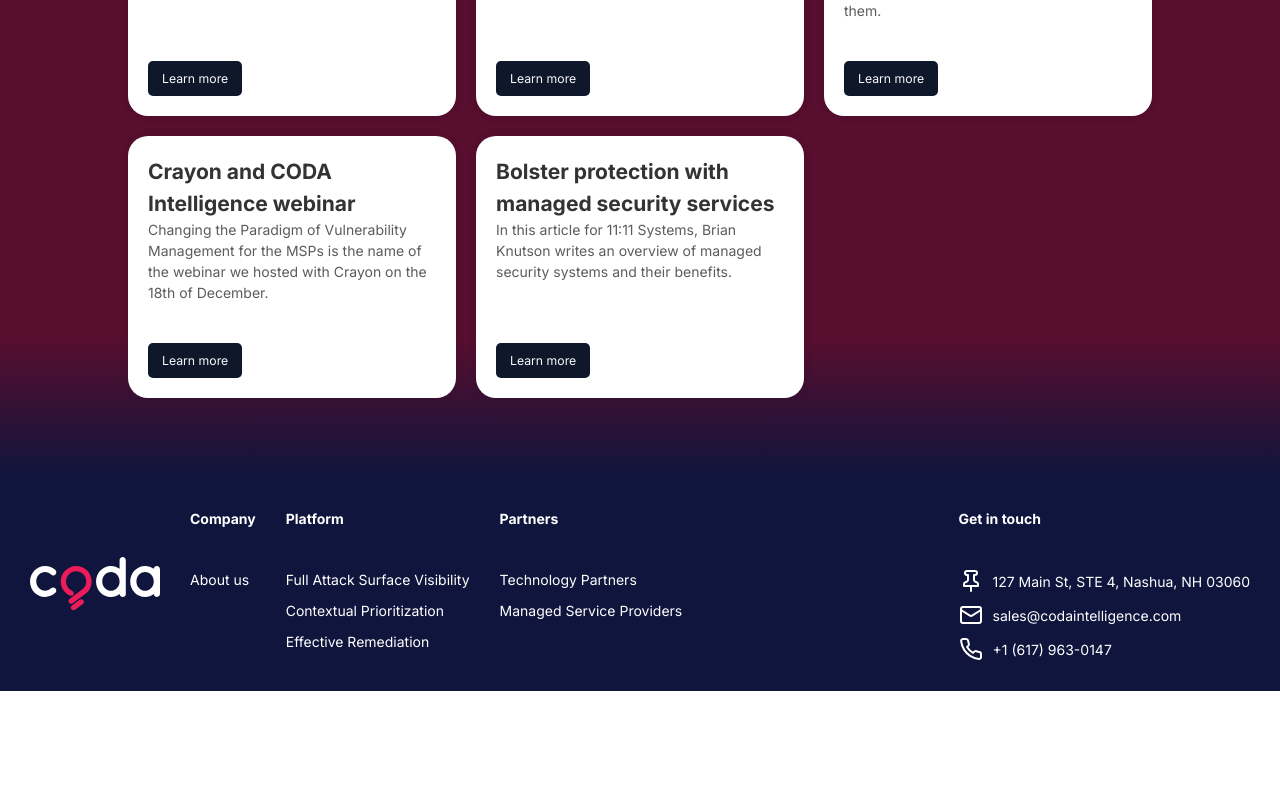
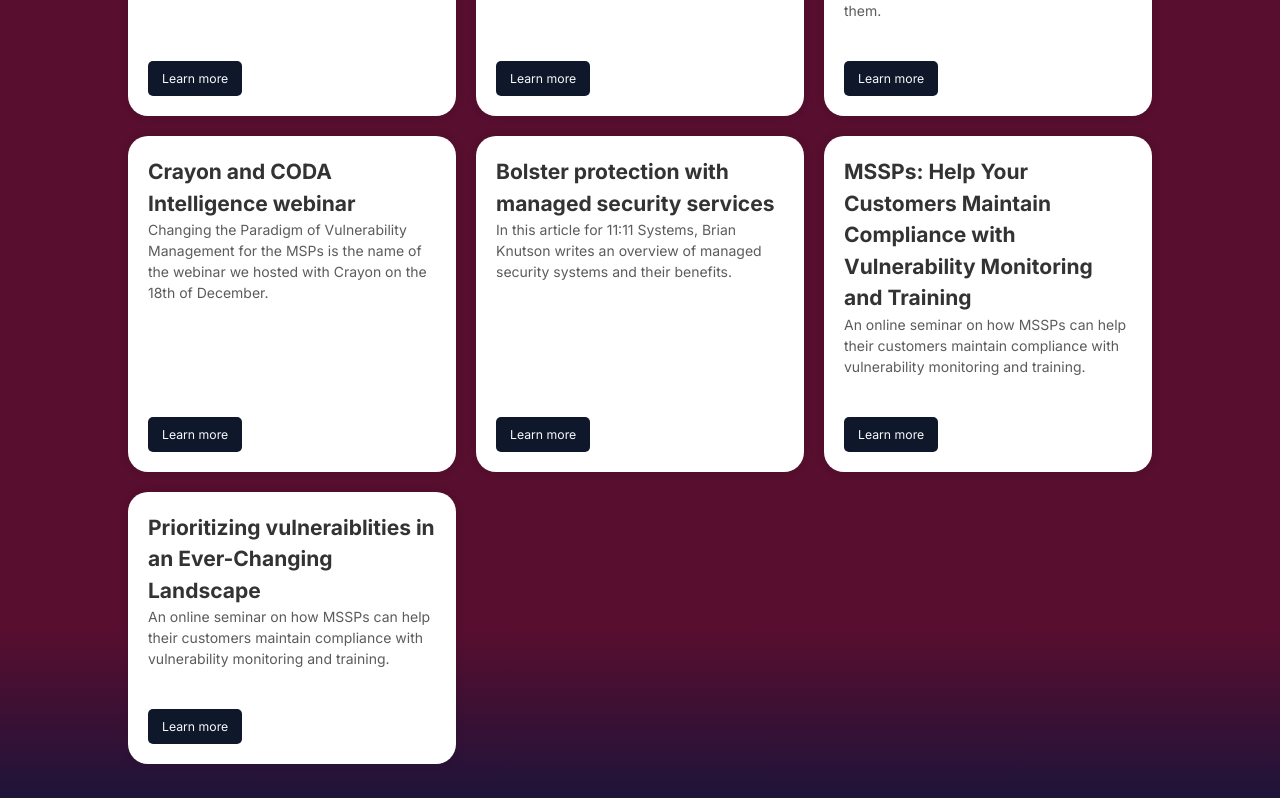
Before and after one commit to codaintelligenceUS/codaintelligence-website, a React (Vite) app: page /resources in a window 1280 px wide. Shown: the part 722-1520 px from the top of the page. Before the commit the page ends 1413 px from the top, so only its background shows below. Built offline with nearby package versions, Linux system fonts and the light colour scheme.

Commit message:
task: Update content

```diff
--- a/src/sections/Guides/Guides.tsx
+++ b/src/sections/Guides/Guides.tsx
@@ -36,6 +36,19 @@ export function Guides() {
       content:
         "In this article for 11:11 Systems, Brian Knutson writes an overview of managed security systems and their benefits.",
     },
+    {
+      link: "https://www.youtube.com/watch?v=jjLwNHMLfKk",
+      title:
+        "MSSPs: Help Your Customers Maintain Compliance with Vulnerability Monitoring and Training",
+      content:
+        "An online seminar on how MSSPs can help their customers maintain compliance with vulnerability monitoring and training.",
+    },
+    {
+      link: "https://www.youtube.com/watch?v=jjLwNHMLfKk",
+      title: "Prioritizing vulneraiblities in an Ever-Changing Landscape",
+      content:
+        "An online seminar on how MSSPs can help their customers maintain compliance with vulnerability monitoring and training.",
+    },
   ];
 
   return (
```
